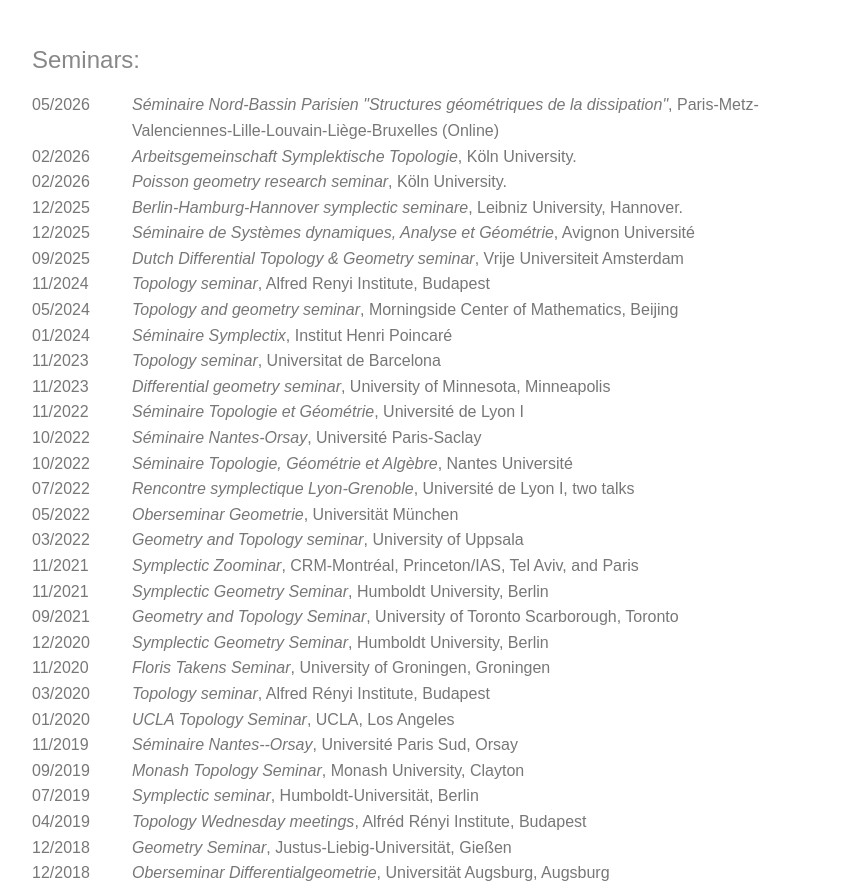
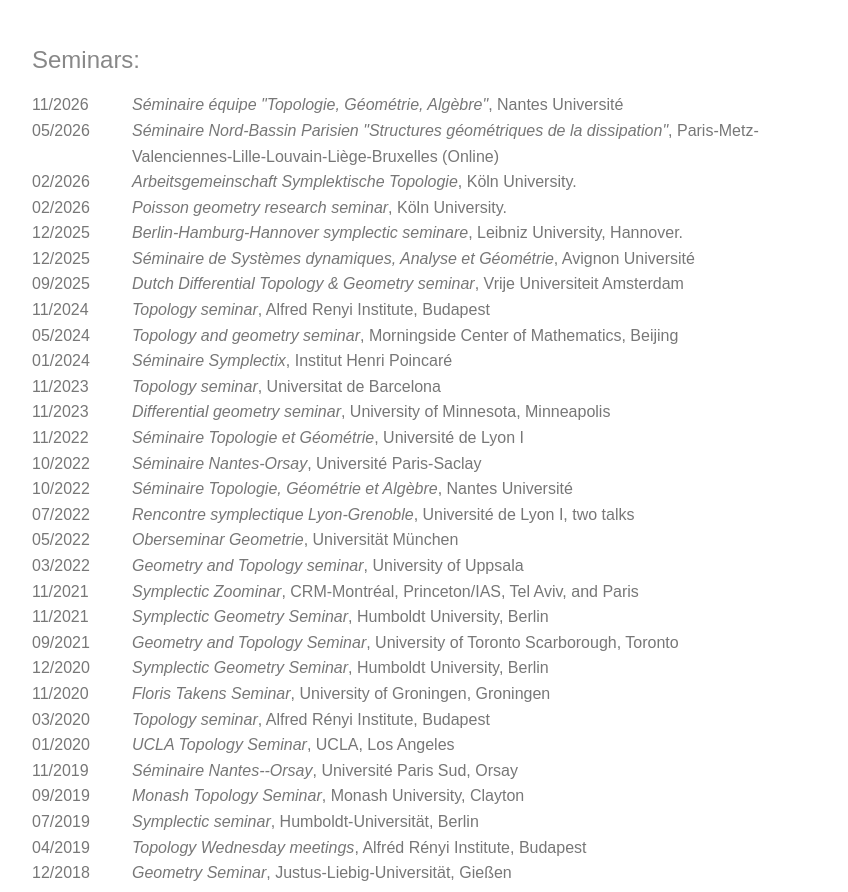
Before and after one commit to fabiogironellamath/fabiogironellamath.github.io, a plain HTML site: page talks.html in a window 1280 px wide. Shown: the part 856-1748 px from the top of the page, without its empty margins (283-1131 px from the left). Drawn offline with nearby package versions, Linux system fonts and the light colour scheme.

Commit message:
[UPD] added talk in Nantes

```diff
--- a/talks.html
+++ b/talks.html
@@ -123,6 +123,13 @@
 							<h2 class="content-subhead">Seminars:</h2>
 					</div>
 
+          <div class="pure-u-1 pure-u-sm-1-8">
+            11/2026 <br style="margin-bottom: 2px">
+          </div>
+          <div class="pure-u-1 pure-u-sm-7-8">
+            <i>Séminaire équipe "Topologie, Géométrie, Algèbre"</i>, Nantes Université
+            <br style="margin-bottom: 10px">
+          </div>
 
           <div class="pure-u-1 pure-u-sm-1-8">
             05/2026 <br style="margin-bottom: 2px">
```
